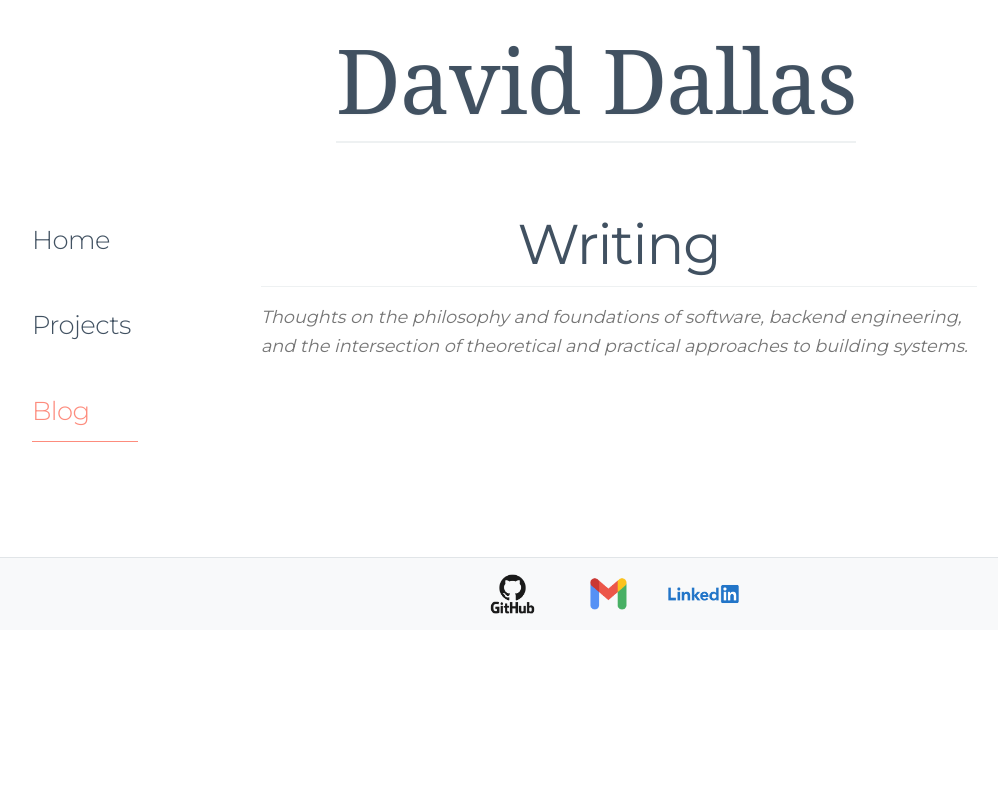
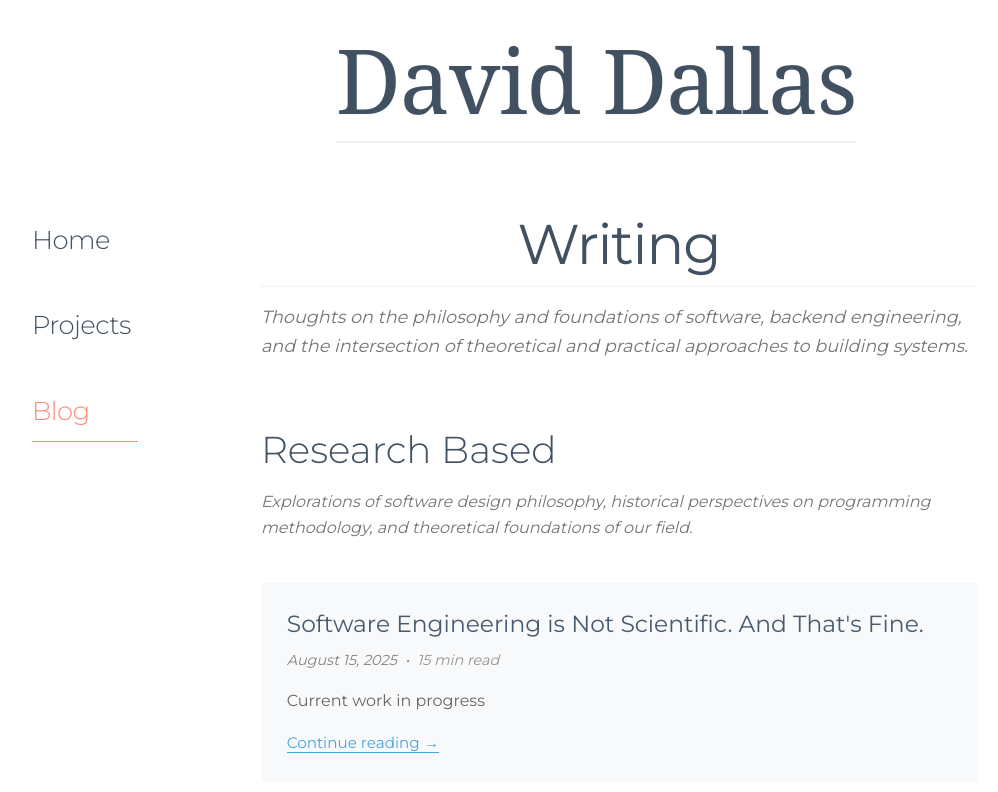
Before and after one commit to DavidJDallas/site, a React (Create React App) app: page /blog in a window 1280 px wide. Shown: the top 792 px of the page, without its empty margins (32-1030 px from the left). Built offline with nearby package versions, Linux system fonts and the light colour scheme.

Commit message:
new article on aysnc started and introduction draft written

```diff
--- a/src/Blog/Blog.jsx
+++ b/src/Blog/Blog.jsx
@@ -2,13 +2,15 @@ import './Blog.css';
 import { alexanderPost } from '../content/posts/alexanderpost';
 import { ousterhoutPost } from '../content/posts/ousterhoot';
 import { agileScience } from '../content/posts/AgileIsNotScientific';
+import { asycnhroncity } from '../content/posts/Asychronicity';
 
 const Blog = () => {
 
     const blogPosts = [
-        //alexanderPost,
-        //ousterhoutPost,
-        //agileScience
+        alexanderPost,
+        ousterhoutPost,
+        agileScience,
+        asycnhroncity
     ];
 
     const researchPosts = blogPosts.filter(post => post.category === 'research');
@@ -81,7 +83,7 @@ const Blog = () => {
                     <section className="blog-section">
                         <h3 className="section-title">Practical Based</h3>
                         <p className="section-description">
-                            Pragmatic discussions on backend engineering, .NET development, and real-world software delivery practices.
+                            More pragmatic discussions on backend engineering.
                         </p>
                         <div className="posts-list">
                             {practicalPosts.map(post => (
--- a/src/Blog/BlogPost.js
+++ b/src/Blog/BlogPost.js
@@ -3,15 +3,15 @@ import './BlogPost.css';
 import { alexanderPost } from '../content/posts/alexanderpost';
 import { ousterhoutPost } from '../content/posts/ousterhoot';
 import { agileScience } from '../content/posts/AgileIsNotScientific';
+import { asycnhroncity } from '../content/posts/Asychronicity';
 
 
 const BlogPost = ({ postId }) => {
-    // Map of post IDs to post objects
     const posts = {
         'alexander-notes-synthesis-form': alexanderPost,
-        // 'ousterhout-notes': ousterhoutPost
-        'software-engineering-science': agileScience
-
+        'ousterhout-notes': ousterhoutPost,
+        'software-engineering-science': agileScience,
+        'async': asycnhroncity
     };
 
     const post = posts[postId];
--- /dev/null
+++ b/src/content/posts/Asychronicity.js
@@ -0,0 +1,52 @@
+export const asycnhroncity = {
+    id: 'async',
+    title: "An Introduction to Asynchroncity",
+    date: "2025-09-15",
+    category: "practical",
+    excerpt: "Current work in progress",
+    readTime: "15 min read",
+    content: `
+        <h2> Introduction </h2>
+
+        <p>
+        Asynchroncity in modern day programming languages is often a feature that is so well hidden behind incredible abstractions that it is easy to not understand, forget, or never learn, the full sophistication of what is going on at a more foundational level. The beautiful syntactic sugar of async/await is perhaps the peak of this. The syntax fully came to being in C# in 2012, and was picked up in a large number of languages over the next decadeL: Haskell, Python, JavaScript, Rust, C++, and Swift.
+        </p>
+
+        <p>
+        This was/is a duel-edged sword. On the one hand, the abstraction that this creates allows for developers to write easier-to-read, safer code that is almost definitely more performative and easier to maintain. On the other hand, it allows developers to not understand what is really going on in their code. Jonathan Blow (perhaps hyperbolically) <a href= "https://www.youtube.com/watch?v=ZSRHeXYDLko"> warns of the dangers of this </a>, in that we have generations of developers (myself often included) who simply don't understand what is really going on in the codebase.
+        </p>
+
+        <p>
+        The motivation for this article came from me, embarassingly, deeply misunderstanding some of the behaviour in async/await in C#.
+        In the code, we write to a table via EF Core. Async/Awaited. In the next line, after awaiting, we read that same table and have subsequent checks based on the newly written data. I, wrongly, thought that there was a chance for a race condition here, assuming that there's a chance that another thread could move onto the subsequent code and check the data before it was written to the database. I was corrected by other members of my team, and quickly found after googling it that they were entirely right.
+        </p>
+        <p>
+        Being so fundamentally wrong about such a basic feature set me off trying to understand it properly. And trying to understand it properly led me to realise that, really, I know embarassingly little about all things around this: asynchroncity, threads, parrallelism, etc. And so this article was born.
+        </p>
+        <p>
+        In this article, I explore asynchroncity in programming from the ground up. I go back to first steps, looking at threading in computers, and build up step-by-step as to what is really going on. I try to keep this as general as possible, but early examples are written in C, to demonstrate the lower-level workings. The later examples are written in C#, to demonstrate how the complexities are hidden away behind abstractions. But again, I try to keep it general so as to be as useful as possible to as many people as possible.
+        </p>
+
+        <h2> Blocking operations </h2>
+
+        Performance issue of blocking operations is not just a software design choices; it's rooted in a fundamental architectureal limitation: Von Neumann bottleneck.
+
+        I/O bound refers to a condition in which the time it takes to complete a computation is determined principally by the period spent waiting for input/output operations to be completed, rather than being CPU bound. This occurs when more time is spent requesting data than procesesing it.
+
+        Programmes run on your computer at a user-level environment can't directly access hardware resources e.g. disk drives. This is a foundational security measure. To perform a privileged operation like I/O, a programme needs to make a formal request to the OS's kernel via a system call.
+
+        user mode vs kernel mode.
+
+        A thread is the smallest unit of execution than an OS can schedule to run on a CPU core.Represents a single, sequential flow of control within a process.
+        When a programme blocks, it is not the entire process that it blocks, but just the single thread that initiated the blocking operation.
+
+        IRP: I/O Request packet
+
+        When the kernel receives a system call request, the kernel puts all the necessary details into an IRP. This will contain a complete description of the task, including type of operation, file descriptor or device handle, the location of the memory buffer where data will be stored, and the number of bytes to transfer.
+
+        Once the Kernel has offloaded the I/O task to the hardware via the device driver, the programme's original thread is no longer able to make process.
+        The kernel's scheduler is the component responsible for deciding which process or thread runs on a CPU core at any given moment.
+
+
+        `
+};
```
